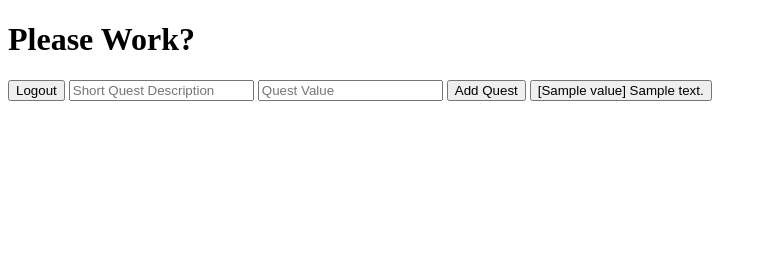
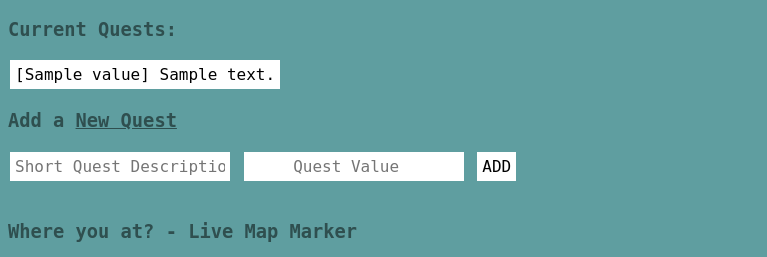
Before and after one commit to maddikia/where-you-at, a Flask app: page / in a window 1280 px wide. Shown: the top 257 px of the page, without its empty margins (0-767 px from the left). Run offline with Flask 2, Linux system fonts and the light colour scheme; the visitor is signed in with stand-in values (Sample User, id 1); a database or web service that is not in the repository returns one stand-in record (values such as "Sample title"); some libraries are stand-ins or nearby versions.

Commit message:
stuff better?

```diff
--- a/static/main.js
+++ b/static/main.js
@@ -2,7 +2,7 @@
         $('#login').click(function() {
             const username = $('#username').val();
             $.post('/login', {
-                username: username,
+                username: username
             }).done(function() {
                 document.location.reload();
             });
--- a/templates/index.html
+++ b/templates/index.html
@@ -6,26 +6,182 @@
         integrity="sha256-CSXorXvZcTkaix6Yvo6HppcZGetbYMGWSFlBw8HfCJo="
         crossorigin="anonymous"></script>
     <script src="{{ url_for('static', filename='main.js') }}"></script>
-
+    <link href="https://fonts.googleapis.com/css?family=Poppins&display=swap" rel="stylesheet">
 </head>
-<body>
-    <h1>Please Work?</h1>
+<style>
+    body {
+        font-family: 'Andale mono', 'monospace';
+        color: darkslategray;
+    }
+    button {
+        background-color: white;
+        font-family: 'Andale mono', 'monospace';
+        border: none;
+        padding: 5px 5px;
+        margin: 2px;
+        text-align: center;
+        text-decoration: none;
+        display: inline-block;
+        font-size: 16px;
+    }
+    input {
+        background-color: white;
+        font-family: 'Andale mono', 'monospace';
+        border: none;
+        padding: 5px 5px;
+        margin: 2px;
+        text-align: center;
+        text-decoration: none;
+        display: inline-block;
+        font-size: 16px;
+    }
+    #description {
+        font: 12px;
+    }
+</style>
+<body bgcolor="cadetblue">
     {% if not loggedIn %}
     <h3>Login</h3>
     <input id="username" type="text" placeholder="Username"/>
     <button id="login">Login</button>
     {% else %}
-    {% for user in users %}
-        {%if user['username'] == username %}
-            <p>Hello {{username}}. You have {{user['points']}} points.</p>
+        {% for user in users %}
+            {% if user['username'] == username %}
+                <h1>Hello <b style="color: white;">{{username}}.</b><br>You currently have <b style="color: white;">{{user['points']}} points.</b></h1>
+            {% endif %}
+        {% endfor %}
+        <h3>Current Quests:</h3>
+        <script>
+            function refreshPage(){
+                window.location.reload();
+            }
+        </script>
+        {% for quest in quests %}
+                <button onClick="refreshPage()" type="submit" class="addpoints">[{{quest['value']}}] {{ quest['description'] }}</button>
+                <br>
+        {% endfor %}
+        <h3>Add a <u>New Quest</u></h3>
+            <input id="description" type="text" placeholder="Short Quest Description">
+            <input id="value" type="number" placeholder="Quest Value">
+            <button id="quest">ADD</button>
+        <br> <br>
+        <div id="map"></div>
+        <div class="container">
+            <h3>Where you at? - Live Map Marker</h3>
+            <div id="map-canvas" style="width:600px;height:400px"></div>
+        </div>
+
+        <script>
+            window.lat = 0;
+            window.lng = 0;
+
+            function getLocation() {
+                console.log('Hello');
+                if (navigator.geolocation) {
+                    navigator.geolocation.getCurrentPosition(updatePosition);
+                    console.log('navigator.geolocation exsists');
+                }
+                return null;
+            };
+
+            function updatePosition(position) {
+                if (position) {
+                    window.lat = position.coords.latitude;
+                    window.lng = position.coords.longitude;
+                    console.log('position exsists');
+                    window.mark.setPosition({ lat: window.lat, lng: window.lng });
+                    window.map.setCenter({ lat: window.lat, lng: window.lng })
+                    console.log(position.coords.latitude);
+                    console.log(position.coords.longitude);
+                    // window.initialize = initialize;
+
+                }
+                else {
+                    console.log('position does not exsists');
+                }
+            }
+            //var x = document.getElementById("demo");
+            /*function getLocation() {
+                if (navigator.geolocation) {
+                    navigator.geolocation.getCurrentPosition(showPosition);
+                } else {
+                    x.innerHTML = "Geolocation is not supported by this browser.";
+                }
+            }
+            function showPosition(position) {
+                x.innerHTML = "Latitude: " + lat +
+                    "<br>Longitude: " + lng;
+                window.lat = lat;
+                window.lng = lng;
+            }*/
+
+            function circlePoint(time) {
+                var radius = 0.01;
+                var x = Math.cos(time) * radius;
+                var y = Math.sin(time) * radius;
+
+                return { lat: window.lat + x, lng: window.lng + y };
+            };
+
+            var map;
+            var mark;
+            //var lineCoords = [];
+
+            //var uluru = { lat: -25.344, lng: 131.036 };
+            //var marker = new google.maps.Marker({ position: uluru, map: map });
+
+            var initialize = function () {
+                window.map = new google.maps.Map(document.getElementById('map-canvas'), { center: { lat: window.lat, lng: window.lng }, zoom: 12 });
+                window.mark = new google.maps.Marker({ position: { lat: window.lat, lng: window.lng }, map: map });
+            };
+
+
+
+
+
+
+
+            var redraw = function (payload) {
+                lat = payload.message.lat;
+                lng = payload.message.lng;
+                window.map.setCenter({ lat: lat, lng: lng, alt: 0 });
+                window.mark.setPosition({ lat: lat, lng: lng, alt: 0 });
+
+                //lineCoords.push(new google.maps.LatLng(lat, lng));
+
+                // var lineCoordinatesPath = new google.maps.Polyline({
+                //     path: lineCoords,
+                //     geodesic: true,
+                //     strokeColor: '#2E10FF'
+                // })
+            }
+
+            var pnChannel = "map-channel";
+
+            var pubnub = new PubNub({
+                publishKey: 'pub-c-ade30bfe-daed-4c0f-b4fc-25ff52e4c037',
+                subscribeKey: 'sub-c-a8aa07d8-4b54-11ea-814d-0ecb550e9de2'
+            });
+
+            // pubnub.subscribe({ channels: [pnChannel] });
+            // pubnub.addListener({ message: redraw });
+
+            // setInterval(function () {
+            //     pubnub.publish({ channel: pnChannel, message: { lat: window.lat + 0.001, lng: window.lng + 0.01 } });
+            // }, 10);
+
+
+
+            //setInterval(function () { updatePosition(getLocation()); }, 10000);
+            function currentLocation() {
+                return { lat: window.lat, lng: window.lng };
+            };
+        </script>
+        <script src="https://maps.googleapis.com/maps/api/js?v=3.exp&key=AIzaSyCw2-ssBm1wxCxfcuHLi9Q87mMmoVjjcc8&callback=initialize"></script>
+
+        <button onclick="getLocation()">FIND YOUR LOCATION</button>
+        <br><br>
+        <button id="logout">LOGOUT</button>
         {% endif %}
-    {% endfor %}
-    <button id="logout">Logout</button>
-    <input id="description" type="text" placeholder="Short Quest Description">
-    <input id="value" type="number" placeholder="Quest Value">
-    <button id="quest">Add Quest</button>
-    {% for quest in quests %}
-            <button type="submit" class="addpoints">[{{quest['value']}}] {{ quest['description'] }}</button>
-    {% endfor %}
-    {% endif %}
+
 </body>
```
Also changed, not shown: geo.js (deleted, +0 -105 lines), map.html (deleted, +0 -25 lines), templates/main.html (deleted, +0 -35 lines), 1 other file.
